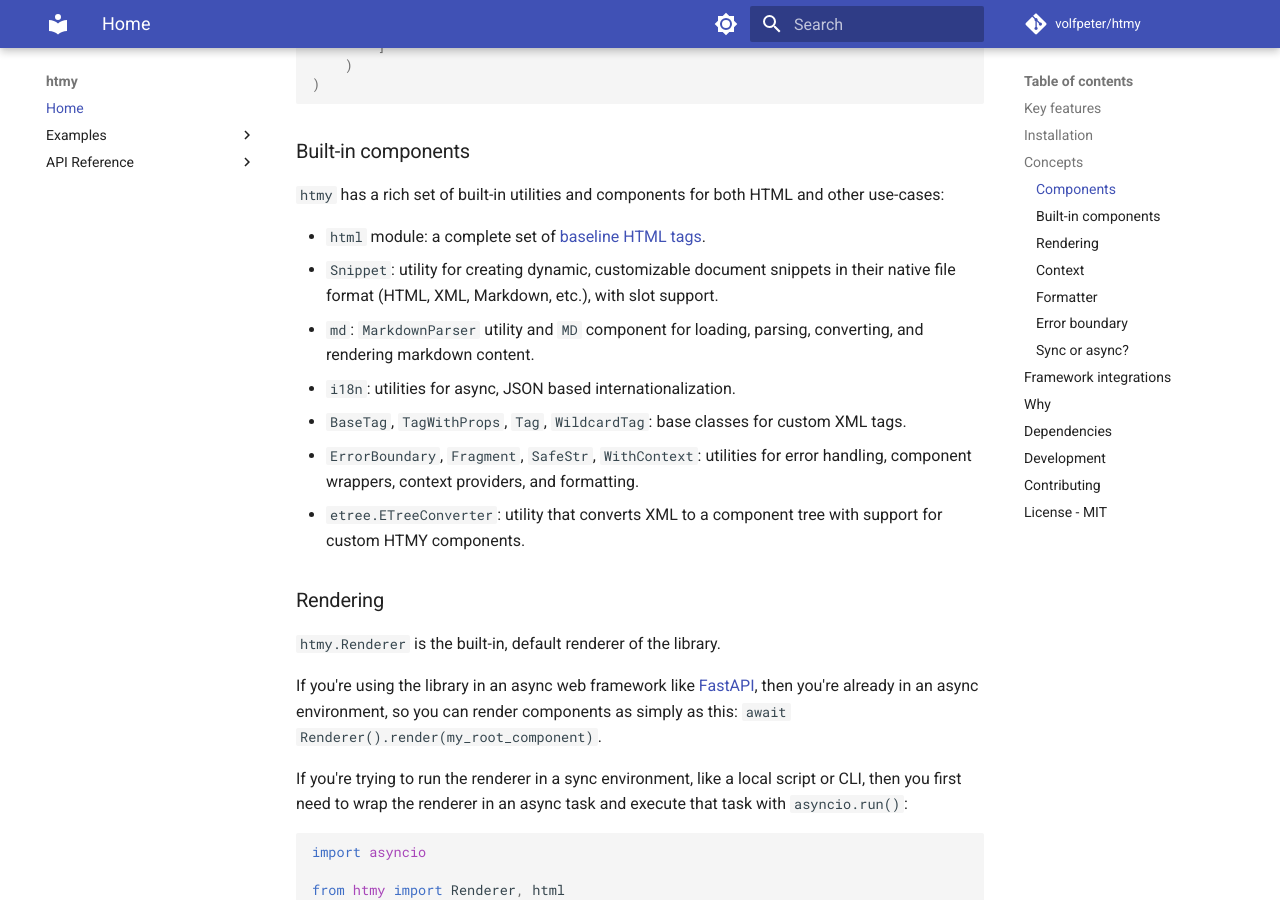
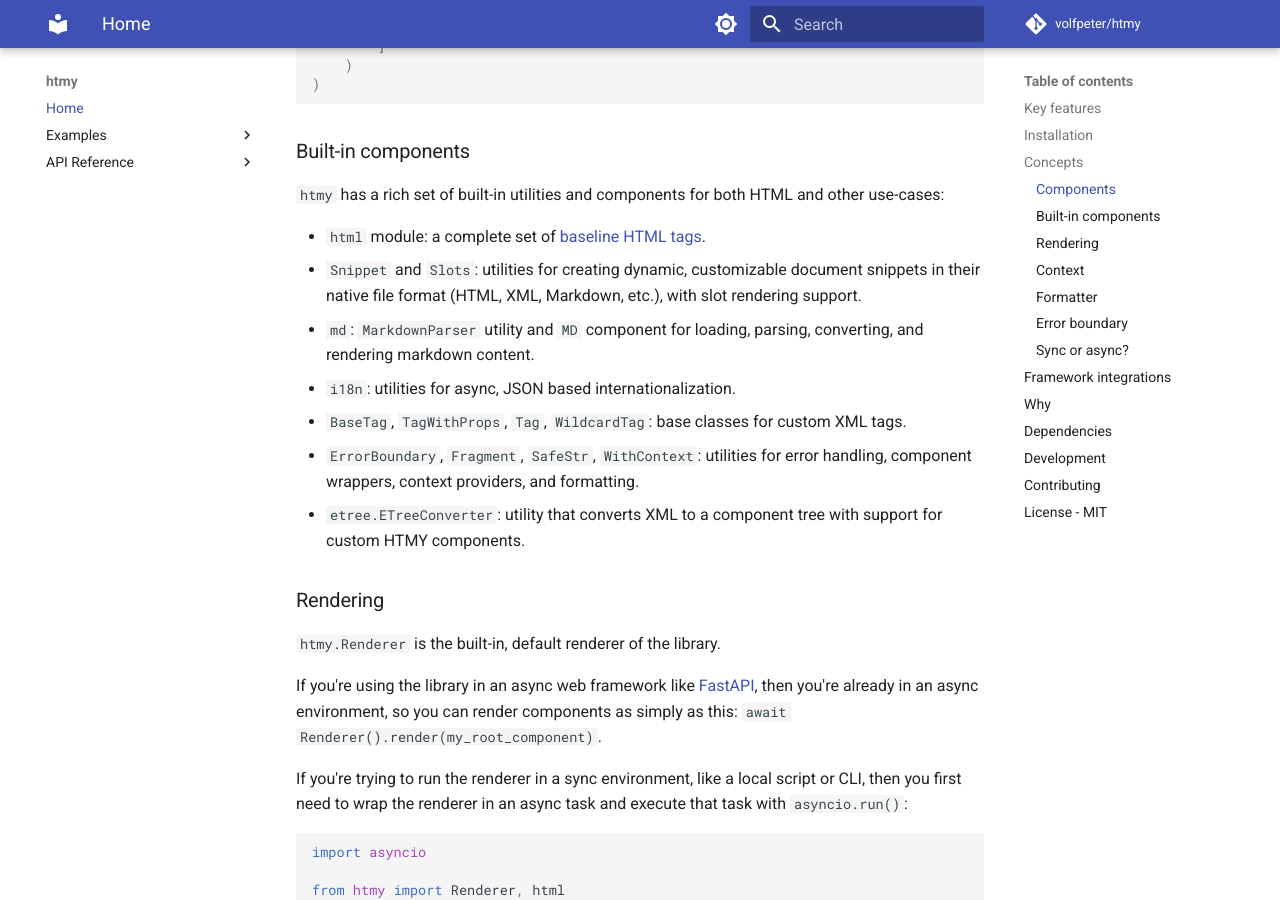
Before and after one commit to volfpeter/htmy, an MkDocs documentation site: the page built from docs/index.md, in a window 1280 px wide and 900 px high, scrolled down 3281 px. Built offline with MkDocs 1.6.1 and Material for MkDocs 9.7.7, drawn with Linux system fonts in a browser that asks for light colours; comment, search, counter and statistics services are not loaded.

Commit message:
chore: minor doc update, refs #32

```diff
--- a/docs/index.md
+++ b/docs/index.md
@@ -142,7 +142,7 @@
 `htmy` has a rich set of built-in utilities and components for both HTML and other use-cases:
 
 - `html` module: a complete set of [baseline HTML tags](https://developer.mozilla.org/en-US/docs/Glossary/Baseline/Compatibility).
-- `Snippet`: utility for creating dynamic, customizable document snippets in their native file format (HTML, XML, Markdown, etc.), with slot support.
+- `Snippet` and `Slots`: utilities for creating dynamic, customizable document snippets in their native file format (HTML, XML, Markdown, etc.), with slot rendering support.
 - `md`: `MarkdownParser` utility and `MD` component for loading, parsing, converting, and rendering markdown content.
 - `i18n`: utilities for async, JSON based internationalization.
 - `BaseTag`, `TagWithProps`, `Tag`, `WildcardTag`: base classes for custom XML tags.
```
Also changed, not shown: README.md (+1 -1 lines).
